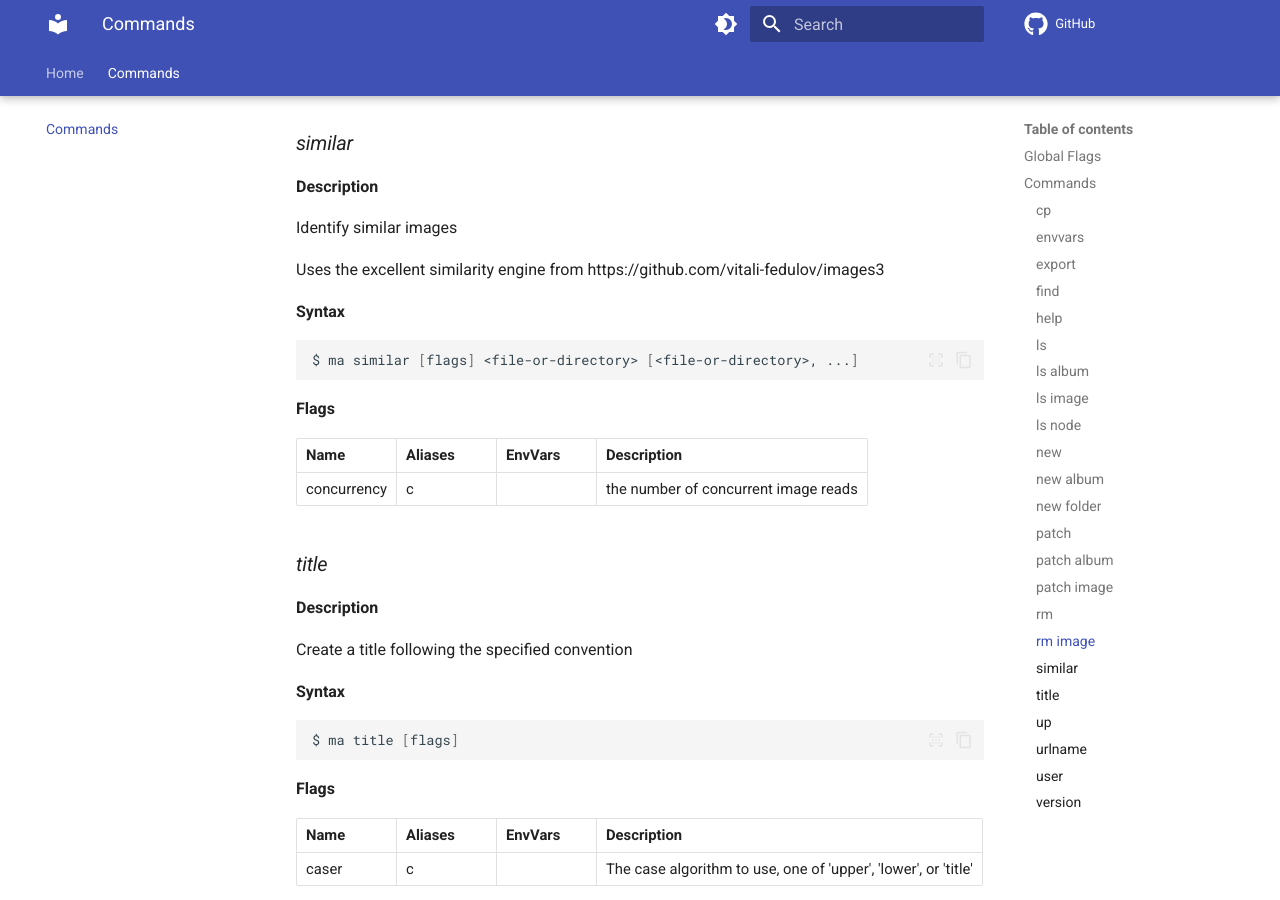
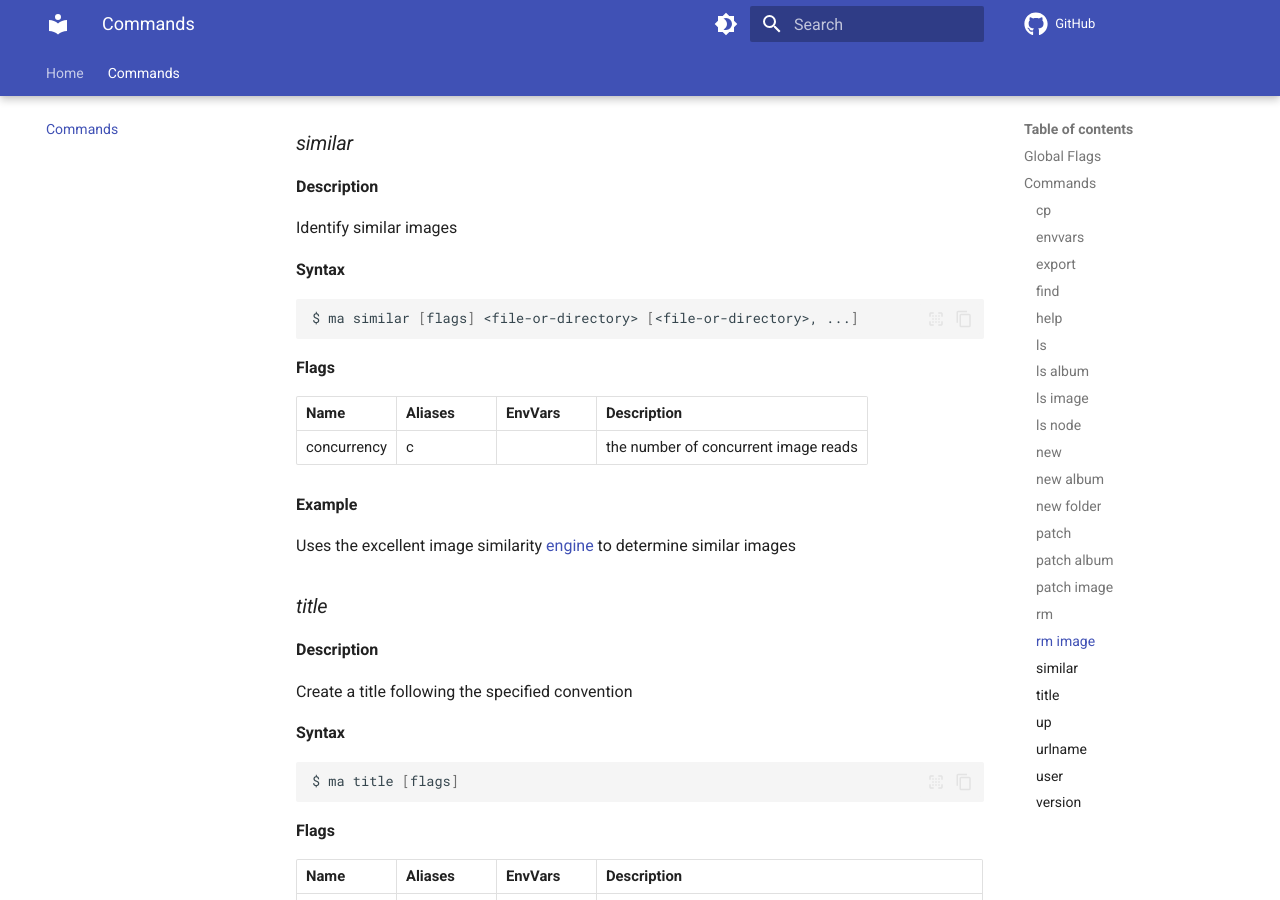
Before and after one commit to bzimmer/ma, an MkDocs documentation site: the page built from docs/commands.md, in a window 1280 px wide and 900 px high, scrolled down 9088 px. Built offline with MkDocs 1.6.1 and Material for MkDocs 9.7.7, drawn with Linux system fonts in a browser that asks for light colours; comment, search, counter and statistics services are not loaded.

Commit message:
upgrade similar

```diff
--- a/Taskfile.yml
+++ b/Taskfile.yml
@@ -61,6 +61,7 @@ tasks:
     desc: Runs golint
     cmds:
       - golangci-lint -v run
+      - typos
 
   snapshot:
     desc: Build a snapshot
--- a/docs/commands.md
+++ b/docs/commands.md
@@ -466,9 +466,6 @@ $ ma rm image [flags] <image key> [<image key>, ...]
 
 Identify similar images
 
-Uses the excellent similarity engine from https://github.com/vitali-fedulov/images3
-
-
 
 
 **Syntax**
@@ -483,6 +480,11 @@ $ ma similar [flags] <file-or-directory> [<file-or-directory>, ...]
 |Name|Aliases|EnvVars|Description|
 |-|-|-|-|
 |concurrency|c||the number of concurrent image reads|
+
+**Example**
+
+Uses the excellent image similarity
+[engine](https://github.com/vitali-fedulov/images4) to determine similar images
 
 
 ### *title*
--- /dev/null
+++ b/docs/commands/similar.md
@@ -0,0 +1,2 @@
+Uses the excellent image similarity
+[engine](https://github.com/vitali-fedulov/images4) to determine similar images
```
Also changed, not shown: .typos.toml (added), 4 other files.
